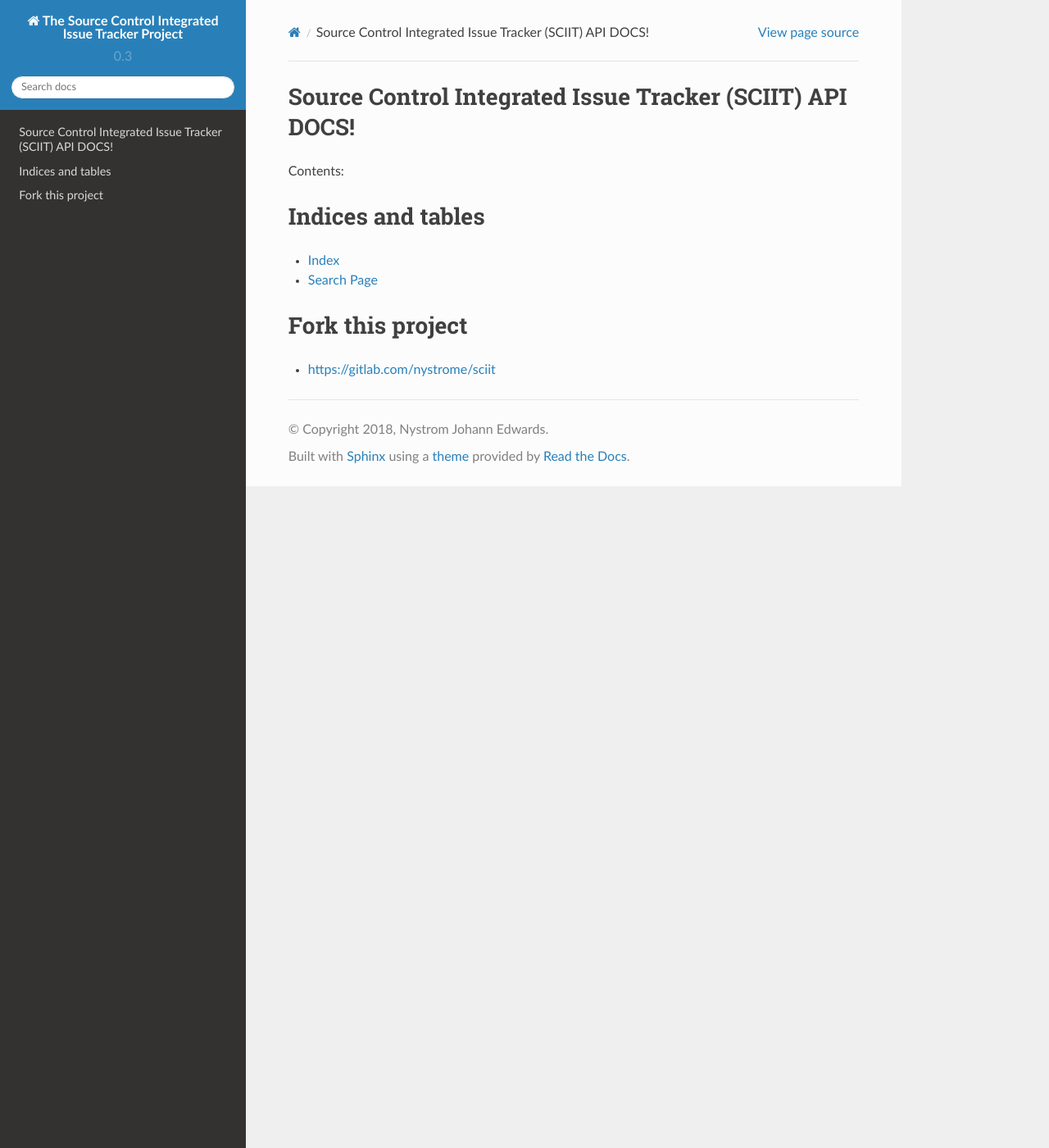
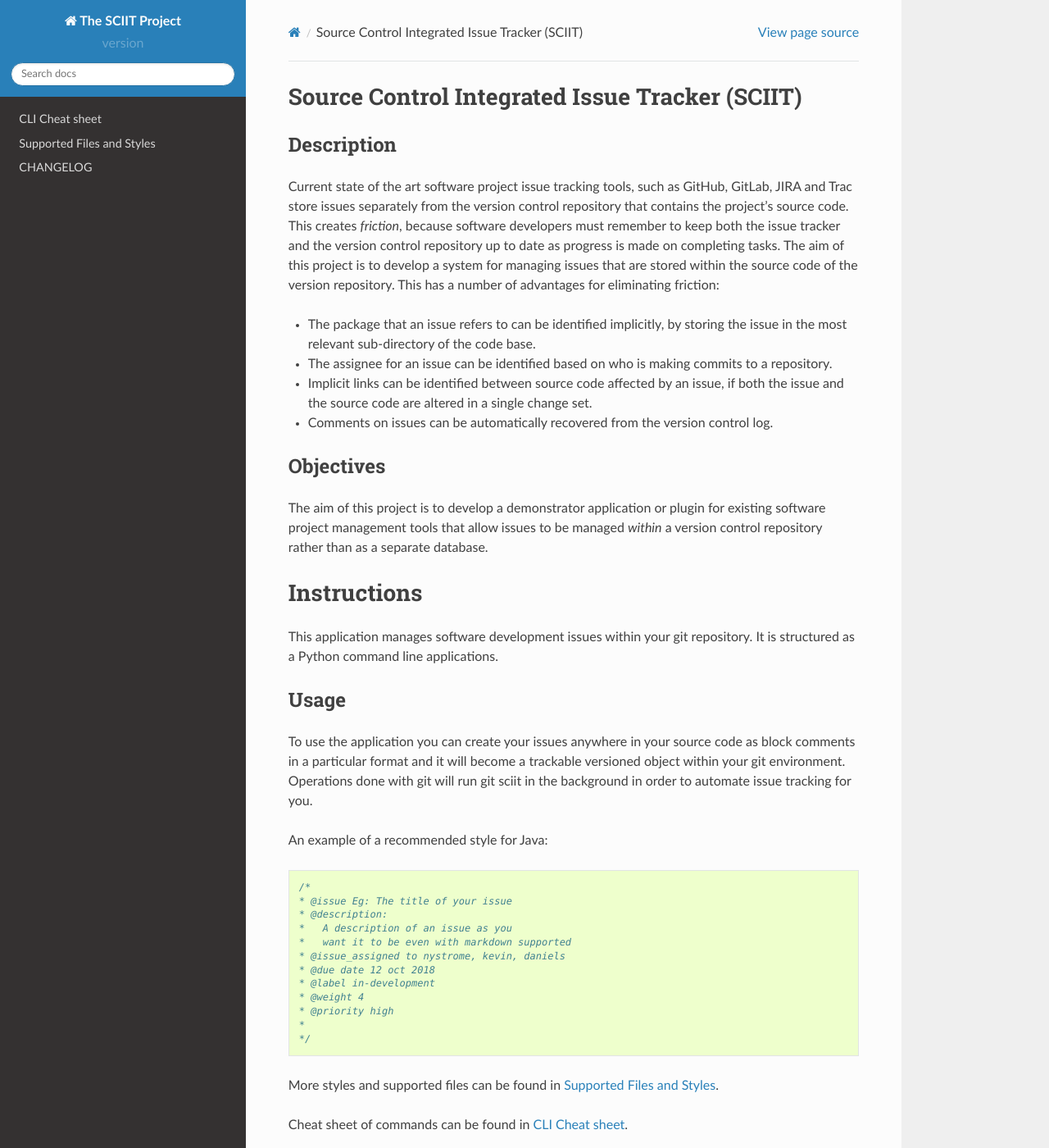
Before and after one commit to ScienceOfComputerProgramming/SCICO-D-20-00070, a Sphinx documentation site: the page built from docs/index.rst, in a window 1280 px wide and 1400 px high. Shown: the whole window at 82% size. Built offline with Sphinx 7.4.7 and the Read the Docs theme 2.0.0, drawn with Linux system fonts in a browser that asks for light colours; pages that are not in the unit, such as notebooks, are missing from menus; some of the changed text lies outside the part shown.

Commit message:
updated release documentation

```diff
--- /dev/null
+++ b/docs/changelog.rst
@@ -0,0 +1,5 @@
+
+CHANGELOG
+=========
+
+.. include:: ../CHANGELOG
--- a/docs/conf.py
+++ b/docs/conf.py
@@ -17,6 +17,7 @@
 #
 import os
 import sys
+from sciit.cli.functions import read_man_file
 sys.path.insert(0, os.path.abspath('..'))
 
 # -- General configuration ------------------------------------------------
@@ -42,7 +43,7 @@ templates_path = []
 # You can specify multiple suffix as a list of string:
 #
 # source_suffix = ['.rst', '.md']
-source_suffix = ['.rst', '.md']
+source_suffix = '.rst'
 
 # The encoding of source files.
 #
@@ -52,7 +53,7 @@ source_suffix = ['.rst', '.md']
 master_doc = 'index'
 
 # General information about the project.
-project = u'The Source Control Integrated Issue Tracker Project'
+project = u'The SCIIT Project'
 copyright = u'2018, Nystrom Johann Edwards'
 author = u'Nystrom Johann Edwards'
 
@@ -61,9 +62,10 @@ author = u'Nystrom Johann Edwards'
 # built documents.
 #
 # The short X.Y version.
-version = u'0.3'
+VERSION = read_man_file('VERSION')
+version = f'version {VERSION}'
 # The full version, including alpha/beta/rc tags.
-release = u'0.3'
+release = f'version {VERSION}'
 
 # The language for content autogenerated by Sphinx. Refer to documentation
 # for a list of supported languages.
@@ -242,28 +244,28 @@ htmlhelp_basename = 'SphinxExampleProjectdoc'
 # -- Options for LaTeX output ---------------------------------------------
 
 latex_elements = {
-     # The paper size ('letterpaper' or 'a4paper').
-     #
-     # 'papersize': 'letterpaper',
+    # The paper size ('letterpaper' or 'a4paper').
+    #
+    # 'papersize': 'letterpaper',
 
-     # The font size ('10pt', '11pt' or '12pt').
-     #
-     # 'pointsize': '10pt',
+    # The font size ('10pt', '11pt' or '12pt').
+    #
+    # 'pointsize': '10pt',
 
-     # Additional stuff for the LaTeX preamble.
-     #
-     # 'preamble': '',
+    # Additional stuff for the LaTeX preamble.
+    #
+    # 'preamble': '',
 
-     # Latex figure (float) alignment
-     #
-     # 'figure_align': 'htbp',
+    # Latex figure (float) alignment
+    #
+    # 'figure_align': 'htbp',
 }
 
 # Grouping the document tree into LaTeX files. List of tuples
 # (source start file, target name, title,
 #  author, documentclass [howto, manual, or own class]).
 latex_documents = [
-    (master_doc, 'Source Control Integrated Issue Tracker Project.tex', u'Source Control Integrated Issue Tracker Project Documentation',
+    (master_doc, 'sciit.tex', u'Source Control Integrated Issue Tracker Project Documentation',
      u'Nystrom Johann Edwards', 'manual'),
 ]
 
--- a/docs/index.rst
+++ b/docs/index.rst
@@ -3,17 +3,122 @@
    You can adapt this file completely to your liking, but it should at least
    contain the root `toctree` directive.
 
-Source Control Integrated Issue Tracker (SCIIT) API DOCS!
-=========================================================
+Source Control Integrated Issue Tracker (SCIIT)
+===============================================
 
-Contents:
+Description
+-----------
+
+Current state of the art software project issue tracking tools, such as
+GitHub, GitLab, JIRA and Trac store issues separately from the version
+control repository that contains the project’s source code. This creates
+*friction*, because software developers must remember to keep both the
+issue tracker and the version control repository up to date as progress
+is made on completing tasks. The aim of this project is to develop a
+system for managing issues that are stored within the source code of the
+version repository. This has a number of advantages for eliminating
+friction:
+
+-  The package that an issue refers to can be identified implicitly, by
+   storing the issue in the most relevant sub-directory of the code
+   base.
+-  The assignee for an issue can be identified based on who is making
+   commits to a repository.
+-  Implicit links can be identified between source code affected by an
+   issue, if both the issue and the source code are altered in a single
+   change set.
+-  Comments on issues can be automatically recovered from the version
+   control log.
+
+Objectives
+----------
+
+The aim of this project is to develop a demonstrator application or
+plugin for existing software project management tools that allow issues
+to be managed *within* a version control repository rather than as a
+separate database.
+
+Instructions
+============
+
+This application manages software development issues within your git
+repository. It is structured as a Python command line applications.
+
+Usage
+-----
+
+To use the application you can create your issues anywhere in your
+source code as block comments in a particular format and it will become
+a trackable versioned object within your git environment. Operations
+done with git will run git sciit in the background in order to automate
+issue tracking for you.
+
+An example of a recommended style for Java:
+
+.. code:: java
+
+       /*
+       * @issue Eg: The title of your issue
+       * @description:
+       *   A description of an issue as you
+       *   want it to be even with markdown supported
+       * @issue_assigned to nystrome, kevin, daniels
+       * @due date 12 oct 2018
+       * @label in-development
+       * @weight 4
+       * @priority high
+       *
+       */
+
+More styles and supported files can be found in :ref:`styles_toplevel`.
+
+Cheat sheet of commands can be found in :ref:`cheatsheet_toplevel`.
+
+Installation
+============
+
+Situation before installation:
+
+::
+
+   $ git sciit
+   git: 'sciit' is not a git command. See 'git --help'.
+
+Installation via pip:
+
+::
+
+   $ pip install sciit
+
+Installation right from the source tree:
+
+::
+
+   $ python setup.py install
+
+Now, the ``git sciit`` command is available::
+
+::
+
+   $ git sciit
+
+On Unix-like systems, the installation places a ``git-sciit`` script
+into a centralised ``bin`` directory, which should be in your ``PATH``.
+
+On Windows, ``git-sciit.exe`` is placed into a centralised ``Scripts``
+directory which should also be in your ``PATH``.
+
+
+Contents
+========
 
 .. toctree::
    :maxdepth: 4
 
-   modules.rst
-
-
+   API Documentation <api/modules.rst>
+   cheatsheet.rst
+   styles.rst
+   changelog.rst
 
 
 Indices and tables
```
Also changed, not shown: docs/cheatsheet.rst (added, +8 -0 lines), docs/styles.rst (added, +144 -0 lines), 2 other files.
